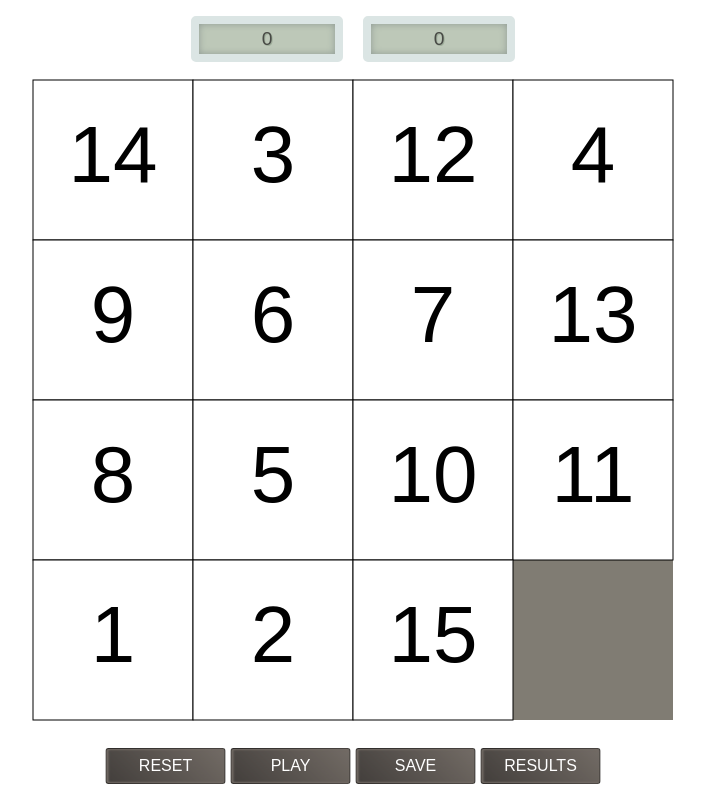
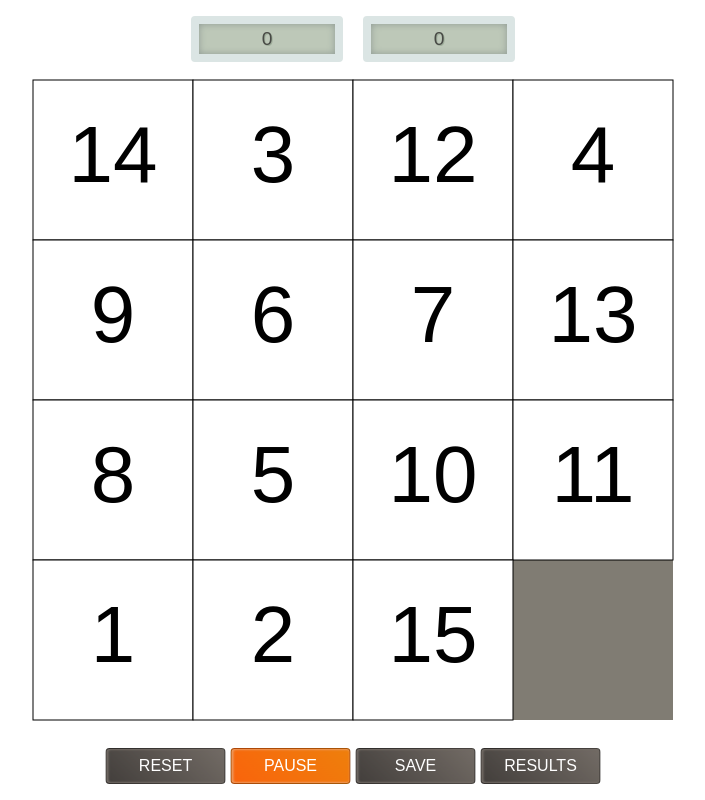
Before and after one commit to pavelgorbach/n-puzzle, a website built with webpack: page gem-puzzle/index.html in a window 1280 px wide. Both pictures are taken after a click on the button "PLAY". Shown: the whole page, without its empty margins (287-992 px from the left). Built offline with nearby package versions, Linux system fonts and the light colour scheme.

Commit message:
feat: implement play/pause

```diff
--- a/gem-puzzle/src/puzzle.ts
+++ b/gem-puzzle/src/puzzle.ts
@@ -36,6 +36,7 @@ export default class Puzzle {
   private canvasEl: HTMLCanvasElement
   private controlsEl: HTMLElement
   private resetButtonEl: HTMLElement
+  private playButtonEl: HTMLElement
 
   private ctx: CanvasRenderingContext2D
   private canvasDims: I.CanvasDims
@@ -68,8 +69,9 @@ export default class Puzzle {
     this.resetButtonEl = resetButton
 
     const playButton = document.createElement('button')
-    playButton.classList.add('button')
+    playButton.classList.add('button', 'play')
     playButton.innerText = 'Play'
+    this.playButtonEl = playButton
 
     const saveButton = document.createElement('button')
     saveButton.classList.add('button')
@@ -113,10 +115,13 @@ export default class Puzzle {
 
     this.state = { ...initialState, tiles }
 
+    this.canvasEl.style.cursor = 'pointer'
+    this.canvasEl.oncontextmenu = () => false
+
     this.mount()
   }
 
-  reset() {
+  private reset() {
     const tiles: Map<I.TileId, TileComponent> = new Map()
     const generatedTiles = utils.generateTiles(this.state.tileMatrix)
 
@@ -134,23 +139,41 @@ export default class Puzzle {
 
     this.state.tiles = tiles
     this.state.count = 0
+    this.state.time = 0
+    this.state.paused = true
     this.state.unoccupiedPosition = {
       x: this.state.tileMatrix - 1,
       y: this.state.tileMatrix - 1
     }
-    this.counterEl.innerHTML = `${this.state.count}`
+    this.counterEl.innerText = `${this.state.count}`
+    this.playButtonEl.innerText = `Play`
 
     this.render()
   }
 
-  save() {
+  private play() {
+    this.state.paused = false
+    this.playButtonEl.innerText = 'Pause'
+  }
+
+  private pause() {
+    this.state.paused = true
+    this.playButtonEl.innerText = 'Play'
+  }
+
+  private save() {
     GameProgressLocalStorage.writeState(this.state)
   }
 
   private addEventListeners() {
+    console.log(this.state.paused)
     new ResizeObserver(() => this.render()).observe(this.canvasEl)
 
     this.canvasEl.addEventListener('mousedown', (e) => {
+      if(this.state.paused) {
+        return
+      }
+
       const cursorPosition = { x: e.offsetX, y: e.offsetY }
       const tileMatch = this.findTileByPosition(cursorPosition)
 
@@ -170,8 +193,16 @@ export default class Puzzle {
       }
     })
 
-    this.resetButtonEl.addEventListener('click', (e) => {
+    this.resetButtonEl.addEventListener('click', () => {
       this.reset()
+    })
+
+    this.playButtonEl.addEventListener('click', () => {
+      if(this.state.paused) {
+        this.play()
+      } else {
+        this.pause()
+      }
     })
   }
 
@@ -201,8 +232,6 @@ export default class Puzzle {
     this.canvasEl.width = this.canvasDims.pxWidth
     this.canvasEl.height = this.canvasDims.pxHeight
     this.ctx.scale(this.canvasDims.dpr, this.canvasDims.dpr)
-
-    this.canvasEl.oncontextmenu = () => false
 
     this.render()
     this.addEventListeners()
--- a/gem-puzzle/src/style.css
+++ b/gem-puzzle/src/style.css
@@ -27,7 +27,7 @@
   height: min(3.7vh, 3.7vw);
   max-width: 200px;
   border: min(1vh, 1vw) solid #DBE5E4;
-  border-radius: 5px;
+  border-radius: min(.5vh, .5vw);
   display: flex;
   align-items: center;
   justify-content: center;
@@ -62,7 +62,7 @@
   width: min(15vh, 15vw);
   height: min(4.5vh, 4.5vw);
   border: min(0.2vh, 0.2vw) solid rgba(0,0,0,.3);
-  border-radius: 3px;
+  border-radius: min(.5vh, .5vw);
   background: linear-gradient(45deg, #423E3B, #726B65);
   cursor: pointer;
   display: flex;
@@ -80,3 +80,13 @@
   background: linear-gradient(40deg, black, #423E3B);
   box-shadow: inset 1px 0px 2px 1px #31312F;
 }
+
+.button.play {
+  background: linear-gradient(45deg, #F9630C, #EE7F0C);
+  box-shadow: inset 1px 0px 2px 1px #EC9A60;
+}
+
+.button.play:hover {
+  background: linear-gradient(45deg, #FA4107, #EE7F0C);
+  box-shadow: inset 1px 0px 2px 1px #EC9A60;
+}
```
